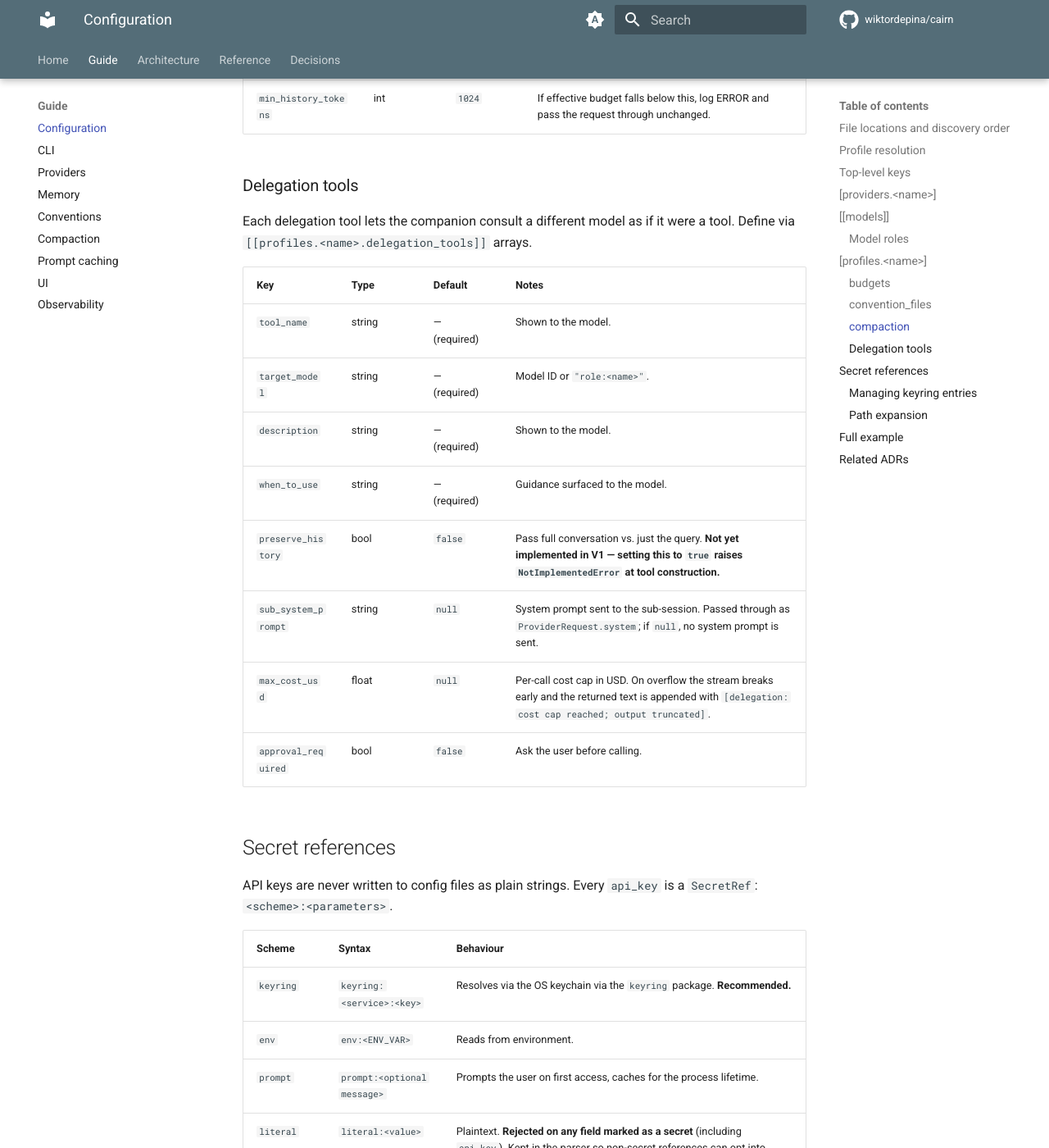
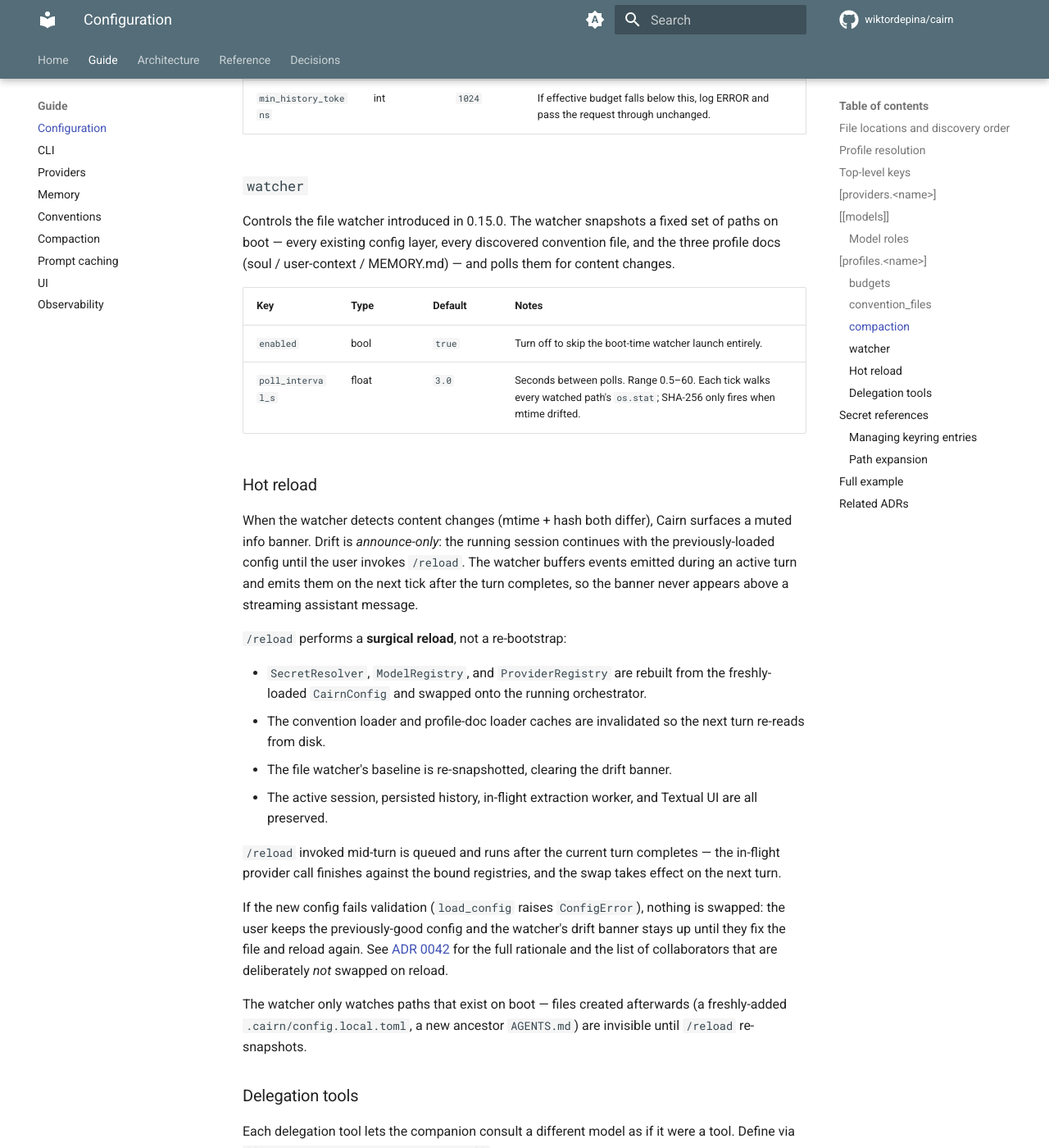
Before and after one commit to wiktordepina/cairn, an MkDocs documentation site: the page built from docs/configuration.md, in a window 1280 px wide and 1400 px high, scrolled down 7162 px. Shown: the whole window at 82% size. Built offline with MkDocs 1.6.1 and Material for MkDocs 9.7.7, drawn with Linux system fonts in a browser that asks for light colours; comment, search, counter and statistics services are not loaded; the version menu is left out.

Commit message:
docs+release: hot-reload guide + ADR 0042 + 0.15.0
Closes the file-watcher brick:

- `docs/configuration.md` — new "Hot reload" subsection +
  `WatcherConfig` knob table.
- `docs/ui.md` — `/reload` added to the slash-command catalogue
  with mid-turn-queueing semantics.
- `docs/observability.md` — drift events appear on
  `cairn.events`; per-path detail under `extra.event`.
- `docs/architecture.md` — status table flips the file-watcher
  row to Shipped (0.15.0).
- ADR 0042 — Surgical reload boundary. Records what `/reload`
  swaps (provider registry, model registry, secret resolver)
  and what it leaves alone (orchestrator, session, persistence,
  extraction queue, Textual UI), and why we don't re-bootstrap.
- ADR index + mkdocs nav updated.
- `pyproject.toml` → 0.15.0; `watchfiles` removed from deps
  (the polling design doesn't need an inotify-style event
  source, and removing it side-steps inotify's silent-degrade
  on NFS / overlayfs / containers).
- `uv.lock` refreshed.
- `CHANGELOG.md` `[0.15.0] — 2026-04-25` entry covering the
  whole brick.

```diff
--- a/docs/configuration.md
+++ b/docs/configuration.md
@@ -239,6 +239,58 @@ See [Compaction](compaction.md) for the full guide.
 | `safety_margin_tokens` | int | `2048` | Held back from `context_window` on top of reserved output tokens. |
 | `min_history_tokens` | int | `1024` | If effective budget falls below this, log ERROR and pass the request through unchanged. |
 
+### `watcher`
+
+Controls the file watcher introduced in 0.15.0. The watcher
+snapshots a fixed set of paths on boot — every existing config
+layer, every discovered convention file, and the three profile
+docs (soul / user-context / MEMORY.md) — and polls them for
+content changes.
+
+| Key | Type | Default | Notes |
+|---|---|---|---|
+| `enabled` | bool | `true` | Turn off to skip the boot-time watcher launch entirely. |
+| `poll_interval_s` | float | `3.0` | Seconds between polls. Range 0.5–60. Each tick walks every watched path's `os.stat`; SHA-256 only fires when mtime drifted. |
+
+### Hot reload
+
+When the watcher detects content changes (mtime + hash both
+differ), Cairn surfaces a muted info banner. Drift is
+*announce-only*: the running session continues with the
+previously-loaded config until the user invokes `/reload`. The
+watcher buffers events emitted during an active turn and emits
+them on the next tick after the turn completes, so the banner
+never appears above a streaming assistant message.
+
+`/reload` performs a **surgical reload**, not a re-bootstrap:
+
+- `SecretResolver`, `ModelRegistry`, and `ProviderRegistry` are
+  rebuilt from the freshly-loaded `CairnConfig` and swapped onto
+  the running orchestrator.
+- The convention loader and profile-doc loader caches are
+  invalidated so the next turn re-reads from disk.
+- The file watcher's baseline is re-snapshotted, clearing the
+  drift banner.
+- The active session, persisted history, in-flight extraction
+  worker, and Textual UI are all preserved.
+
+`/reload` invoked mid-turn is queued and runs after the current
+turn completes — the in-flight provider call finishes against
+the bound registries, and the swap takes effect on the next turn.
+
+If the new config fails validation (`load_config` raises
+`ConfigError`), nothing is swapped: the user keeps the
+previously-good config and the watcher's drift banner stays up
+until they fix the file and reload again. See
+[ADR 0042](decisions/0042-surgical-reload-boundary.md) for the
+full rationale and the list of collaborators that are
+deliberately *not* swapped on reload.
+
+The watcher only watches paths that exist on boot — files
+created afterwards (a freshly-added `.cairn/config.local.toml`,
+a new ancestor `AGENTS.md`) are invisible until `/reload`
+re-snapshots.
+
 ### Delegation tools
 
 Each delegation tool lets the companion consult a different model as if
--- a/mkdocs.yml
+++ b/mkdocs.yml
@@ -185,3 +185,4 @@ nav:
       - "0039 Symmetric cache treatment": decisions/0039-symmetric-cache-treatment.md
       - "0040 DeepSeek as fourth V1 provider": decisions/0040-deepseek-fourth-v1-provider.md
       - "0041 Typer for the CLI surface": decisions/0041-typer-for-cli-surface.md
+      - "0042 Surgical reload boundary": decisions/0042-surgical-reload-boundary.md
--- a/pyproject.toml
+++ b/pyproject.toml
@@ -4,14 +4,13 @@ build-backend = "hatchling.build"
 
 [project]
 name = "cairn"
-version = "0.14.0"
+version = "0.15.0"
 description = "A personal LLM harness built around a companion at its centre."
 requires-python = ">=3.13"
 dependencies = [
     "pydantic>=2.7",
     "platformdirs>=4.0",
     "keyring>=25.0",
-    "watchfiles>=1.0",
     "anthropic>=0.49,<1",
     "openai>=1.75,<2",
     "tiktoken>=0.9",
```
Also changed, not shown: CHANGELOG.md (+66 -0 lines), docs/architecture.md (+1 -0 lines), docs/decisions/0042-surgical-reload-boundary.md (added, +119 -0 lines), docs/decisions/README.md (+1 -0 lines), docs/observability.md (+15 -0 lines), docs/ui.md (+24 -0 lines), 1 other file.
